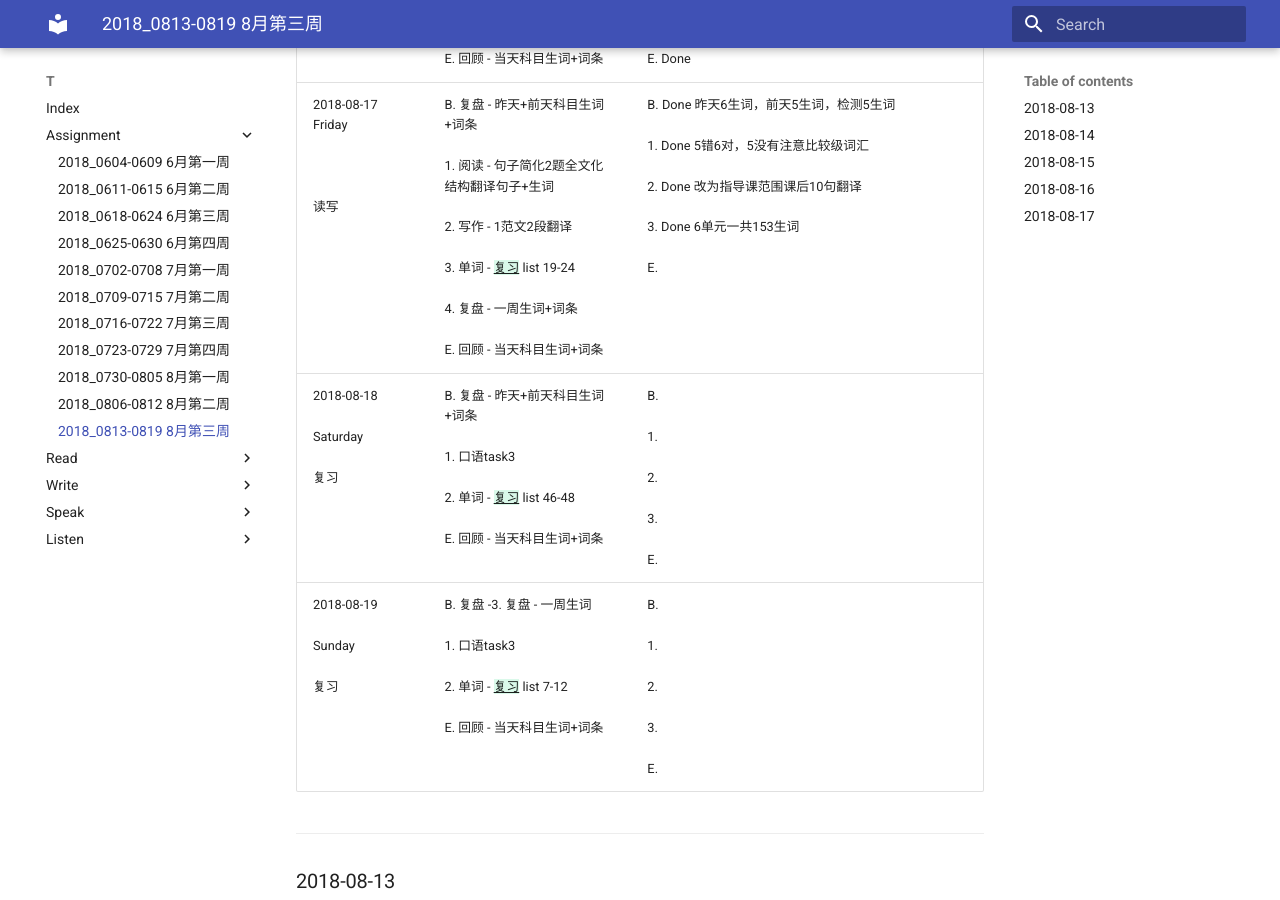
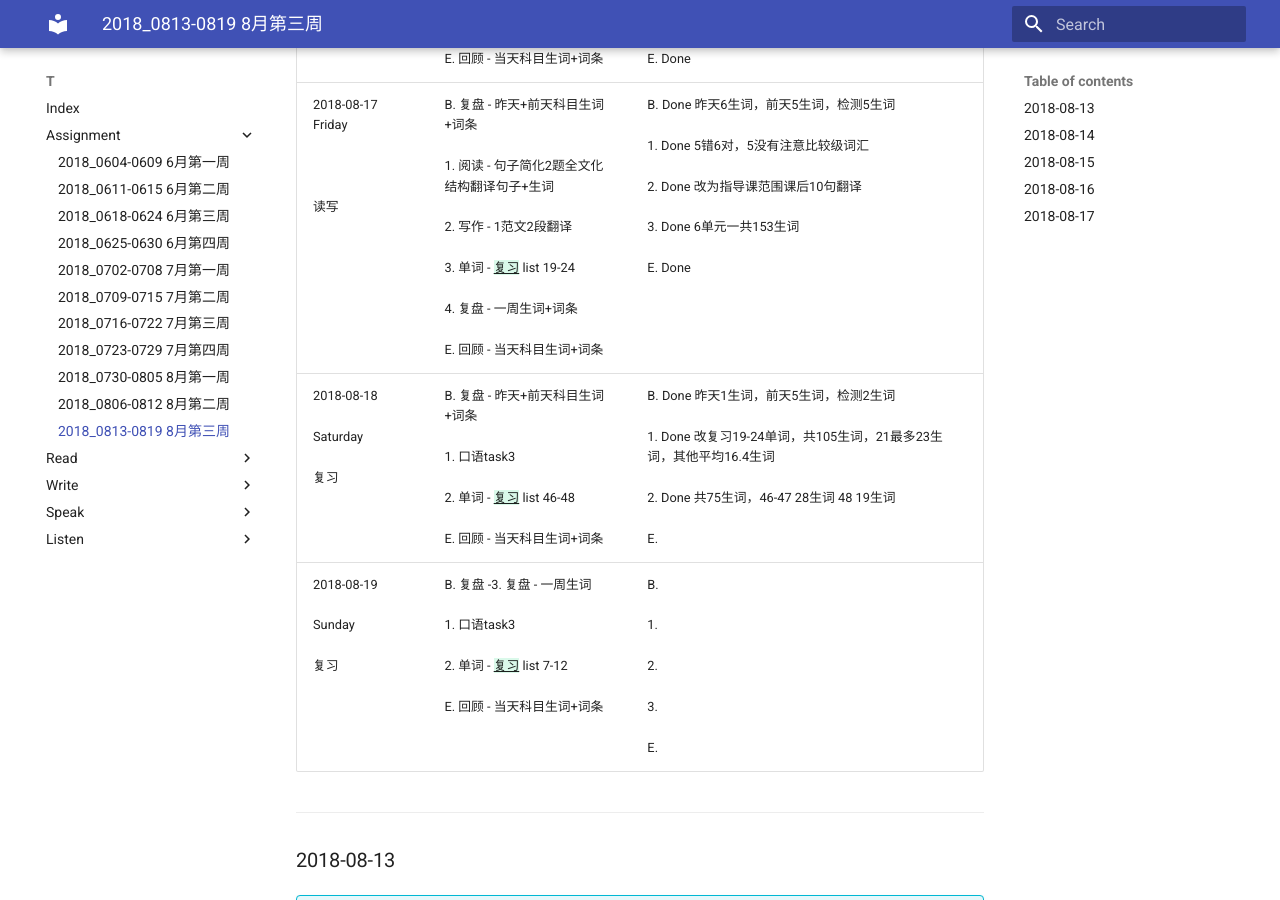
Before and after one commit to katyushaQ/t, an MkDocs documentation site: the page built from docs/assignment/2018-0813-0819.md, in a window 1280 px wide and 900 px high, scrolled down 1233 px. Built offline with MkDocs 1.6.1 and Material for MkDocs 9.7.7, drawn with Linux system fonts in a browser that asks for light colours; old or Windows-style settings are respelled for this version of MkDocs.

Commit message:
2018-0813-0819.md 20180818

```diff
--- a/docs/assignment/2018-0813-0819.md
+++ b/docs/assignment/2018-0813-0819.md
@@ -11,8 +11,8 @@ DATETIME |  ASSIGNMENT | STATUS
 2018-08-14 Tuesday <br><br> <br><br>听说 | B. 复盘 - 昨天+前天科目生词+词条<br><br>1. 听力 - 基础2题+生词<br><br> 2. 老托 - {++复习++}天文+植物+精听<br><br>3. 单词 - {++复习++} list 37-42 <br><br>E. 回顾 - 当天科目生词+词条 | B. Done 昨天1生词，上次0809-9生词，检测14生词<br><br>1. Done 5错，6对 都是lecture需要多听几遍<br><br>2. 做听力基础时间过长，补老托植物后8/16<br><br>3. Done<br><br>E. Done
 2018-08-15 Wednesday <br><br> <br><br>读写 | B. 复盘 - 昨天+前天科目生词+词条<br><br>1. 阅读 - 句子简化2题全文化结构翻译句子+生词<br><br>2. 写作 - 1范文2段翻译<br><br>3. 单词 - {++复习++} list 43-45 <br><br>E. 回顾 - 当天科目生词+词条 | B. Done 昨天6生词，前天2生词，检测4拼写错误<br><br>1. Done 3对，4错，草率<br><br>2. Done Family最后一段，Work两段<br><br>3. Done 每单元13生词<br><br>E. Done
 2018-08-16 <br><br> Thursday <br><br>听说  | B. 复盘 - 昨天+前天科目生词+词条+单词43-45<br><br>1. 听力 - 基础2题+生词<br><br> 2. 老托 - {++复习++}动物+植物+精听<br><br>3. 单词 - ==学习== list 46-48 <br><br>E. 回顾 - 当天科目生词+词条 | B. Done 昨天7生词，前天3生词，检测7生词，34 9生词，44 17生词，45 13生词；单词相比昨天略有浮动<br><br>1. Done 1错2对3错<br><br>2. 反复听基础attitude practice 1 来着，有点难<br><br>3. Done 共104个生词<br><br>E. Done
-2018-08-17 Friday <br><br> <br><br>读写 | B. 复盘 - 昨天+前天科目生词+词条<br><br>1. 阅读 - 句子简化2题全文化结构翻译句子+生词<br><br>2. 写作 - 1范文2段翻译<br><br>3. 单词 - {++复习++} list 19-24<br><br>4. 复盘 - 一周生词+词条<br><br>E. 回顾 - 当天科目生词+词条 | B. Done 昨天6生词，前天5生词，检测5生词<br><br>1. Done 5错6对，5没有注意比较级词汇<br><br>2. Done 改为指导课范围课后10句翻译<br><br>3. Done 6单元一共153生词<br><br>E.
-2018-08-18 <br><br> Saturday <br><br>复习 | B. 复盘 - 昨天+前天科目生词+词条 <br><br>1. 口语task3<br><br>2. 单词 - {++复习++} list 46-48 <br><br>E. 回顾 - 当天科目生词+词条 | B. <br><br>1. <br><br>2. <br><br>3. <br><br>E.
+2018-08-17 Friday <br><br> <br><br>读写 | B. 复盘 - 昨天+前天科目生词+词条<br><br>1. 阅读 - 句子简化2题全文化结构翻译句子+生词<br><br>2. 写作 - 1范文2段翻译<br><br>3. 单词 - {++复习++} list 19-24<br><br>4. 复盘 - 一周生词+词条<br><br>E. 回顾 - 当天科目生词+词条 | B. Done 昨天6生词，前天5生词，检测5生词<br><br>1. Done 5错6对，5没有注意比较级词汇<br><br>2. Done 改为指导课范围课后10句翻译<br><br>3. Done 6单元一共153生词<br><br>E. Done
+2018-08-18 <br><br> Saturday <br><br>复习 | B. 复盘 - 昨天+前天科目生词+词条 <br><br>1. 口语task3<br><br>2. 单词 - {++复习++} list 46-48 <br><br>E. 回顾 - 当天科目生词+词条 | B. Done 昨天1生词，前天5生词，检测2生词<br><br>1. Done 改复习19-24单词，共105生词，21最多23生词，其他平均16.4生词<br><br>2. Done 共75生词，46-47 28生词 48 19生词<br><br>E.
 2018-08-19 <br><br> Sunday<br><br>复习  | B. 复盘 -3. 复盘 - 一周生词<br><br>1. 口语task3<br><br>2. 单词 - {++复习++} list 7-12 <br><br>E. 回顾 - 当天科目生词+词条 | B. <br><br>1. <br><br>2. <br><br>3. <br><br>E.
 
 
```
